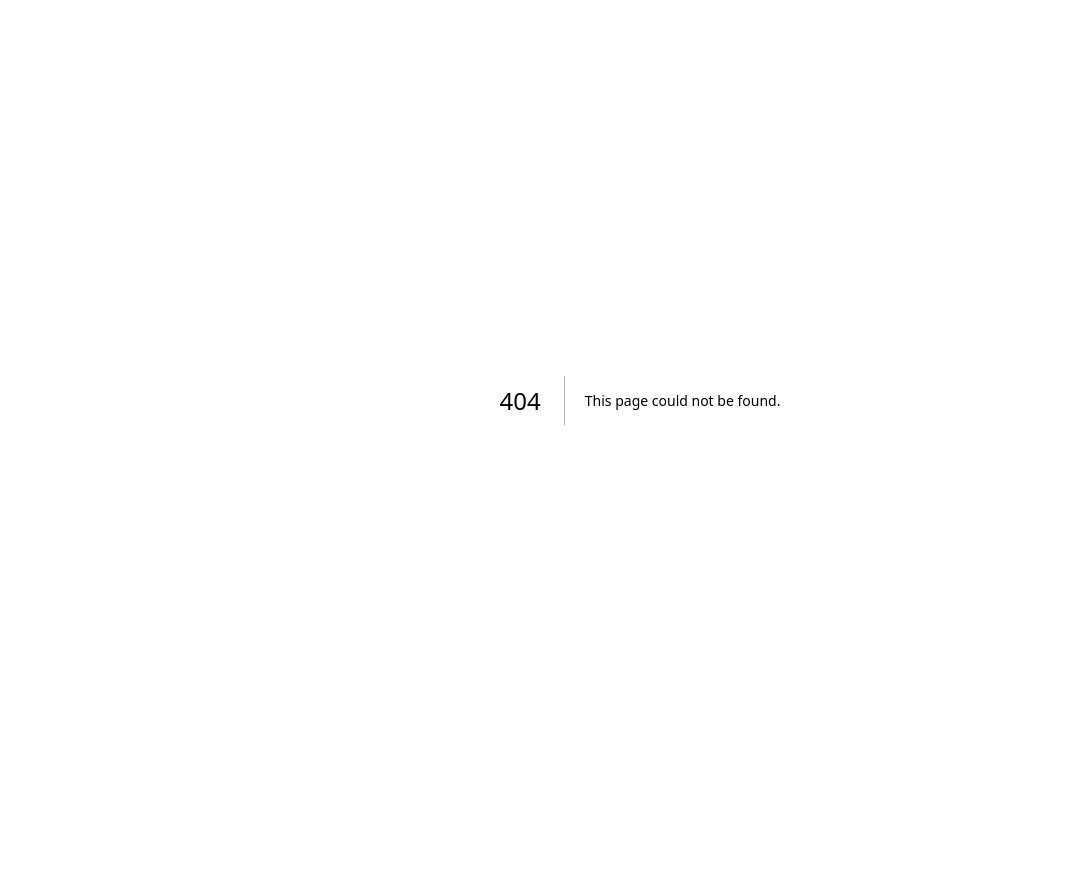
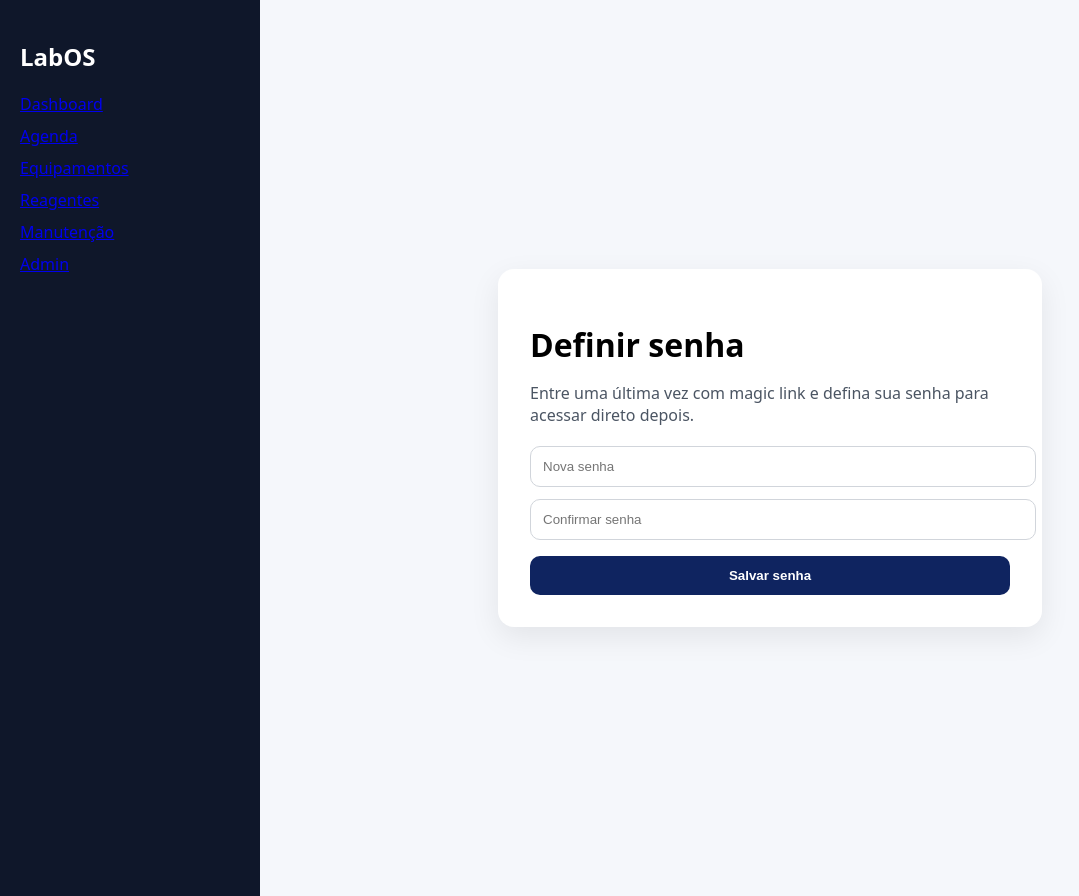
Before and after one commit to pedrohenricke13-boop/LabOS, a Next.js app: page /set-password in a window 1280 px wide. Before the commit this address had no page. Shown: the whole page, without its empty margins (0-1079 px from the left). Before the commit the page ends 800 px from the top, so only its background shows below. Built offline with nearby package versions, Linux system fonts and the light colour scheme; no server answers.

Commit message:
feat: add password reset and set-password flow

```diff
--- /dev/null
+++ b/src/app/(dashboard)/set-password/page.tsx
@@ -0,0 +1,123 @@
+"use client";
+
+import { useState, type FormEvent } from "react";
+import { useRouter } from "next/navigation";
+import { createClient } from "@/lib/supabase/client";
+
+export default function SetPasswordPage() {
+  const supabase = createClient();
+  const router = useRouter();
+
+  const [password, setPassword] = useState("");
+  const [confirm, setConfirm] = useState("");
+  const [message, setMessage] = useState("");
+
+  async function handleSubmit(e: FormEvent<HTMLFormElement>) {
+    e.preventDefault();
+    setMessage("");
+
+    if (password.length < 6) {
+      setMessage("A senha deve ter pelo menos 6 caracteres.");
+      return;
+    }
+
+    if (password !== confirm) {
+      setMessage("As senhas não coincidem.");
+      return;
+    }
+
+    const { error } = await supabase.auth.updateUser({
+      password,
+    });
+
+    if (error) {
+      setMessage(`Erro: ${error.message}`);
+      return;
+    }
+
+    setMessage("Senha definida com sucesso. Redirecionando...");
+    setTimeout(() => {
+      router.push("/dashboard");
+      router.refresh();
+    }, 1000);
+  }
+
+  return (
+    <main
+      style={{
+        minHeight: "100vh",
+        display: "flex",
+        alignItems: "center",
+        justifyContent: "center",
+        background: "#f5f7fb",
+        padding: 24,
+      }}
+    >
+      <div
+        style={{
+          maxWidth: 480,
+          width: "100%",
+          background: "white",
+          borderRadius: 16,
+          padding: 32,
+          boxShadow: "0 10px 30px rgba(0,0,0,0.08)",
+        }}
+      >
+        <h1 style={{ marginBottom: 12 }}>Definir senha</h1>
+        <p style={{ color: "#4b5563", marginBottom: 20 }}>
+          Entre uma última vez com magic link e defina sua senha para acessar direto depois.
+        </p>
+
+        <form onSubmit={handleSubmit}>
+          <input
+            type="password"
+            required
+            placeholder="Nova senha"
+            value={password}
+            onChange={(e) => setPassword(e.target.value)}
+            style={{
+              padding: 12,
+              width: "100%",
+              borderRadius: 10,
+              border: "1px solid #d1d5db",
+              marginBottom: 12,
+            }}
+          />
+
+          <input
+            type="password"
+            required
+            placeholder="Confirmar senha"
+            value={confirm}
+            onChange={(e) => setConfirm(e.target.value)}
+            style={{
+              padding: 12,
+              width: "100%",
+              borderRadius: 10,
+              border: "1px solid #d1d5db",
+              marginBottom: 16,
+            }}
+          />
+
+          <button
+            type="submit"
+            style={{
+              padding: 12,
+              width: "100%",
+              borderRadius: 10,
+              border: "none",
+              background: "#0F2460",
+              color: "white",
+              fontWeight: 600,
+              cursor: "pointer",
+            }}
+          >
+            Salvar senha
+          </button>
+        </form>
+
+        {message && <p style={{ marginTop: 16 }}>{message}</p>}
+      </div>
+    </main>
+  );
+}
```
Also changed, not shown: middleware.ts (+4 -3 lines), src/app/(auth)/login/page.tsx (+37 -0 lines), src/app/set-password/page.tsx (added, +123 -0 lines).
